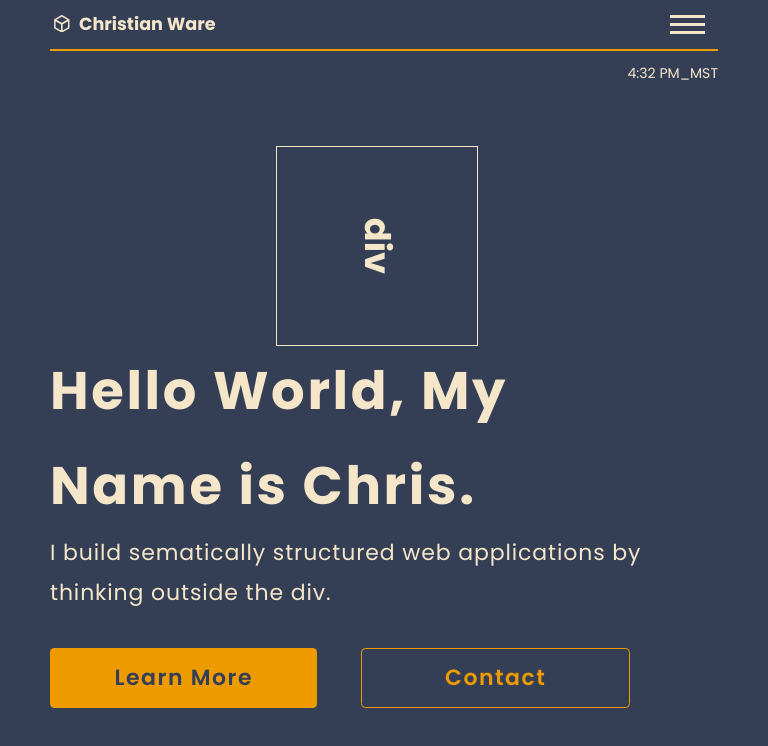
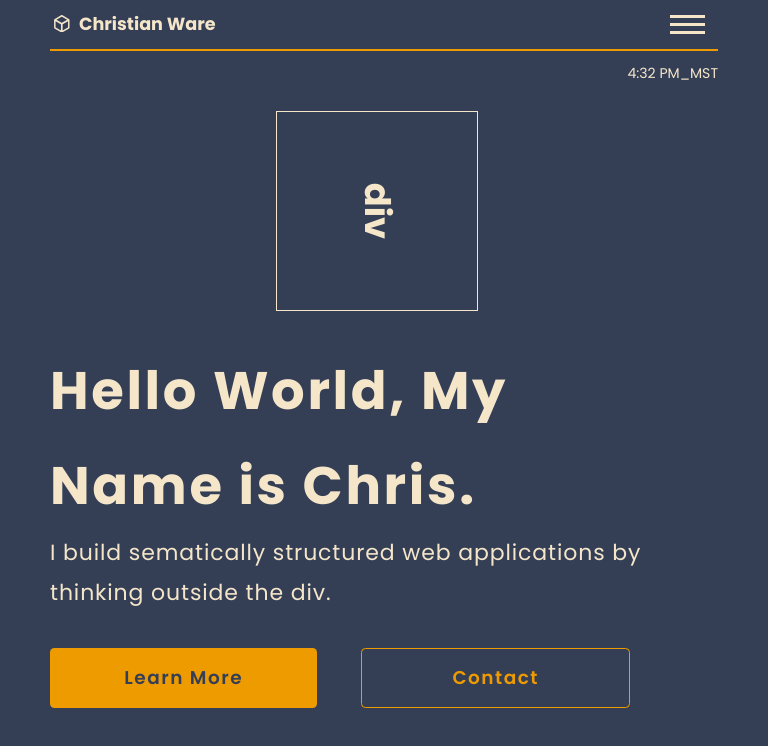
Before and after one commit to ChristianWare/Portland, a Next.js app: page / in a window 768 px wide. Shown: the top 746 px of the page. Built offline with nearby package versions, Linux system fonts and the light colour scheme.

Commit message:
Hero MQ Touchup

```diff
--- a/styles/Hero.module.css
+++ b/styles/Hero.module.css
@@ -55,10 +55,9 @@ transition: none;
 .button1,
 .button2 {
       display: grid;
-      font-size: 2.5rem;
+      font-size: 2.1rem;
       height: 60px;
       width: 100%;
-      font-weight: 500;
       letter-spacing: 1.5px;
       border-radius: .5rem;
       margin-right: 5rem;
@@ -89,9 +88,9 @@ transition: none;
     background-color: var(--accent2);
 }
 
+/* media Queries */
 
-
-@media screen and (max-width: 1070px) {
+@media screen and (max-width: 1000px) {
     .hero {
         flex-direction: column-reverse;
         margin-top: 0px;
@@ -105,7 +104,7 @@ transition: none;
     .cubeContainer {
         position: relative;
         right: 7rem;
-        top: 140px;
+        top: -20px;
         transition: none;
         padding-bottom: 10rem;
     }
@@ -117,25 +116,18 @@ transition: none;
     }
 }
 
+/* Cube Media Queries */
 
-@media screen and (min-width:1px) and (max-width: 500px) {
+@media screen and (min-width:1px) and (max-width: 567px) {
         .cubeContainer {
             display: none;
-        }
-}
-
-@media screen and (min-width:501px) and (max-width: 1069px)
-{
-        .cubeContainer {
-            position: relative;
-            top: 15px;
         }
 }
 
 
 /* Mobile Portrait Meda Query */
 
-@media screen and (min-width: 1px) and (max-width: 480px) {
+@media screen and (min-width: 1px) and (max-width: 567px) {
 
     .hero {
        margin-top: -15rem;
@@ -157,7 +149,7 @@ transition: none;
     .button1,
     .button2 {
         display: grid;
-        font-size: 1.4rem;
+        font-size: 1.6rem;
         height: 40px;
         letter-spacing: 1.2px;
         margin-right: 3rem;
```
